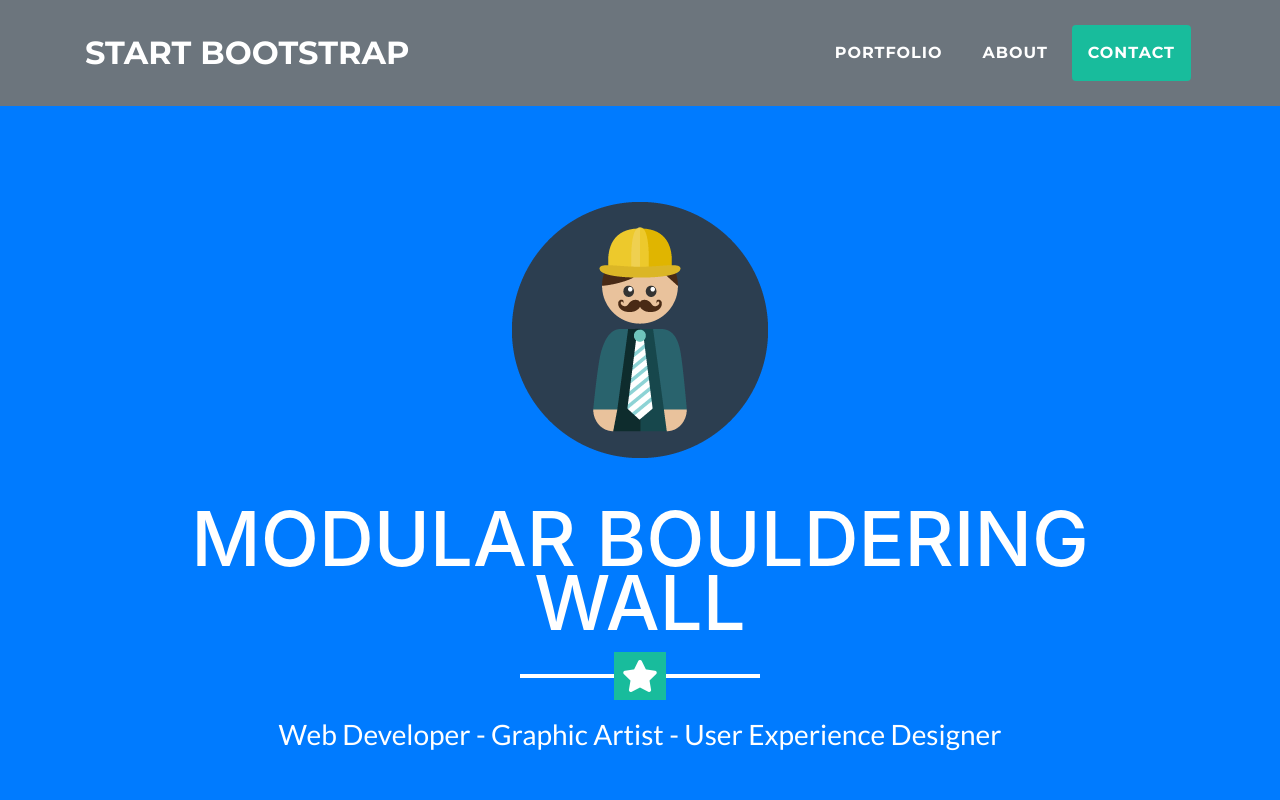
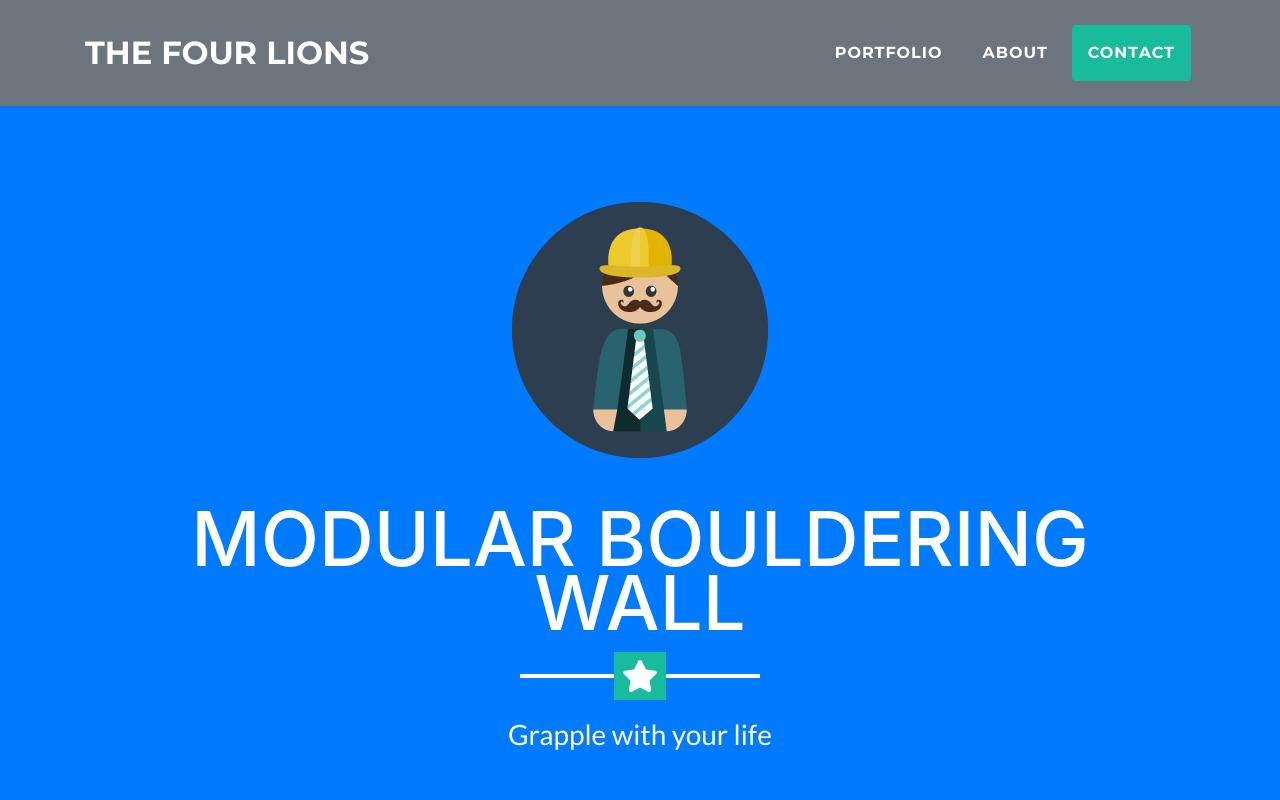
Before and after one commit to rsooria/horizons, a website with bundled scripts: page index.html in a window 1280 px wide. Shown: the top 800 px of the page. Built offline with nearby package versions, Linux system fonts and the light colour scheme.

Commit message:
Update index.html

```diff
--- a/index.html
+++ b/index.html
@@ -31,7 +31,7 @@
   <!-- Navigation -->
   <nav class="navbar navbar-expand-lg bg-secondary fixed-top text-uppercase" id="mainNav">
     <div class="container">
-      <a class="navbar-brand js-scroll-trigger" href="#page-top">Start Bootstrap</a>
+      <a class="navbar-brand js-scroll-trigger" href="#page-top">The Four Lions</a>
       <button class="navbar-toggler navbar-toggler-right text-uppercase bg-primary text-white rounded" type="button" data-toggle="collapse" data-target="#navbarResponsive" aria-controls="navbarResponsive" aria-expanded="false" aria-label="Toggle navigation">
         Menu
         <i class="fas fa-bars"></i>
@@ -58,7 +58,7 @@
       <img class="img-fluid mb-5 d-block mx-auto" src="img/profile.png" alt="">
       <h1 class="text-uppercase mb-0">Modular Bouldering Wall</h1>
       <hr class="star-light">
-      <h2 class="font-weight-light mb-0">Web Developer - Graphic Artist - User Experience Designer</h2>
+      <h2 class="font-weight-light mb-0">Grapple with your life</h2>
     </div>
   </header>
 
```
